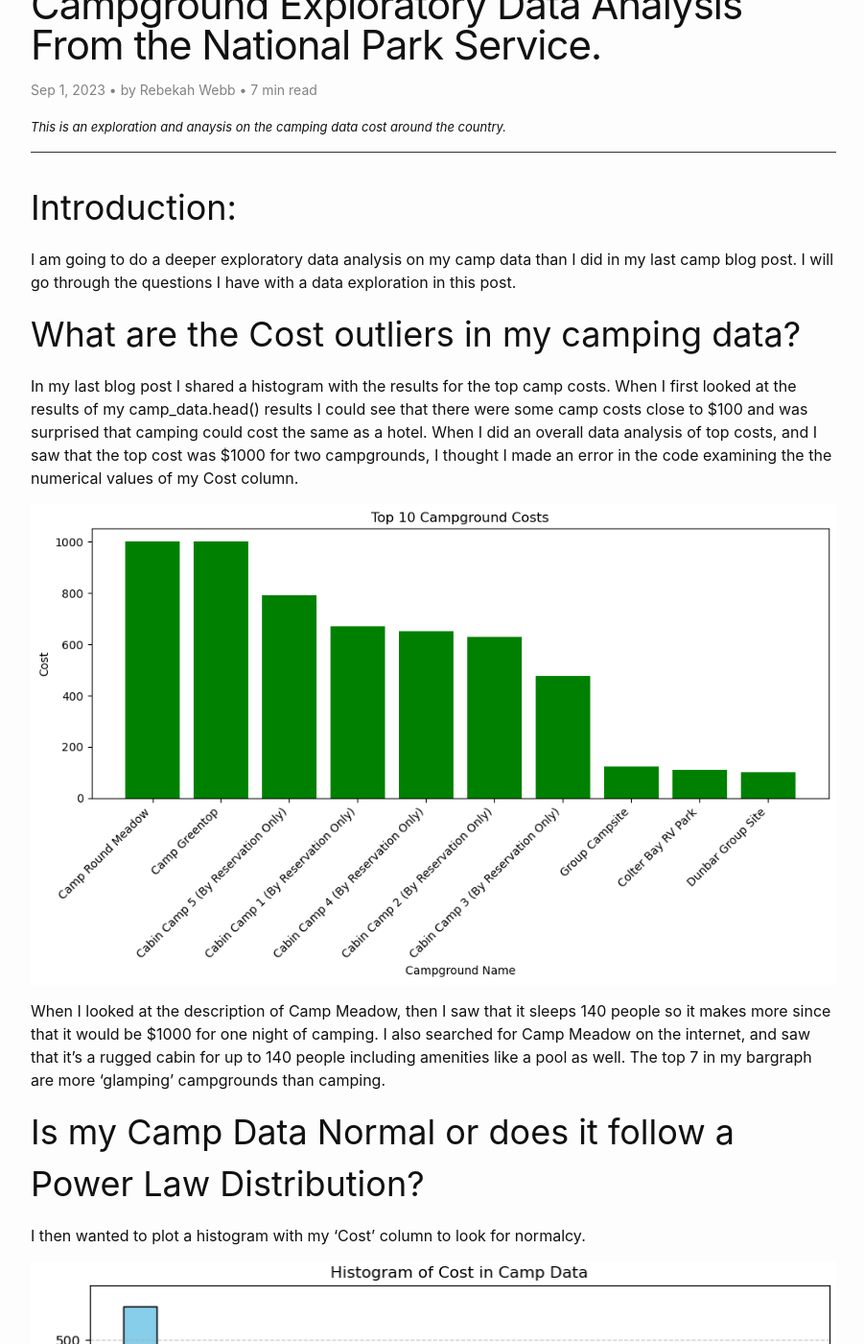
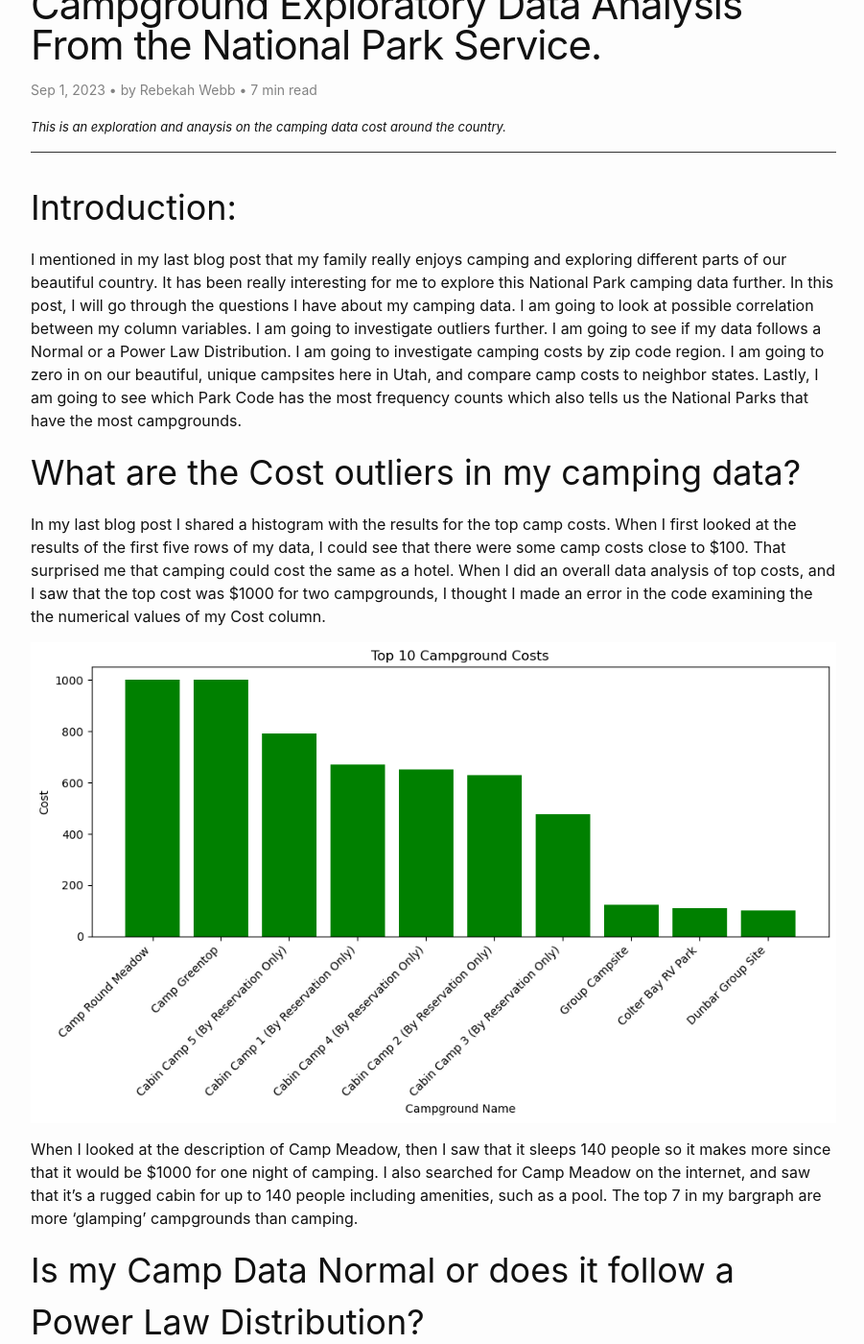
Before and after one commit to bekahwebb/bekahwebb.github.io, a Jekyll site: the page built from _posts/2023-09-01-camp-eda.md, in a window 1280 px wide and 1400 px high, scrolled down 258 px. Shown: the whole window at 96% size, without its empty margins (188-1089 px from the left). Built offline with Jekyll 4.4.1, drawn with Linux system fonts in a browser that asks for light colours; comment, search, counter and statistics services are not loaded; some of the changed text lies outside the part shown.

Commit message:
Some edits to my eda intro.

````diff
--- a/_posts/2023-09-01-camp-eda.md
+++ b/_posts/2023-09-01-camp-eda.md
@@ -6,14 +6,14 @@ description: This is an exploration and anaysis on the camping data cost around
 image: /assets/images/camp_angels_land.png
 ---
 # Introduction:
- I am going to do a deeper exploratory data analysis on my camp data than I did in my last camp blog post.  I will go through the questions I have with a data exploration in this post.
+I mentioned in my last blog post that my family really enjoys camping and exploring different parts of our beautiful country.  It has been really interesting for me to explore this  National Park camping data further. In this post, I will go through the questions I have about my camping data. I am going to look at possible correlation between my column variables.  I am going to investigate outliers further.  I am going to see if my data follows a Normal or a Power Law Distribution.  I am going to investigate camping costs by zip code region.  I am going to zero in on our beautiful, unique campsites here in Utah, and compare camp costs to neighbor states.  Lastly, I am going to see which Park Code has the most frequency counts which also tells us the National Parks that have the most campgrounds.
 
 # What are the Cost outliers in my camping data?
-In my last blog post I shared a histogram with the results for the top camp costs.  When I first looked at the results of my camp_data.head() results I could see that there were some camp costs close to $100 and was surprised that camping could cost the same as a hotel.  When I did an overall data analysis of top costs, and I saw that the top cost was $1000 for two campgrounds, I thought I made an error in the code examining the the numerical values of my Cost column.
+In my last blog post I shared a histogram with the results for the top camp costs.  When I first looked at the results of the first five rows of my data, I could see that there were some camp costs close to $100. That surprised me that camping could cost the same as a hotel.  When I did an overall data analysis of top costs, and I saw that the top cost was $1000 for two campgrounds, I thought I made an error in the code examining the the numerical values of my Cost column.
 
 ![cost_hist.png](/assets/images/cost_hist.png)
 
-When I looked at the description of Camp Meadow, then I saw that it sleeps 140 people so it makes more since that it would be $1000 for one night of camping. I also searched for Camp Meadow on the internet, and saw that it's a rugged cabin for up to 140 people including amenities like a pool as well.  The top 7 in my bargraph are more 'glamping' campgrounds than camping.
+When I looked at the description of Camp Meadow, then I saw that it sleeps 140 people so it makes more since that it would be $1000 for one night of camping. I also searched for Camp Meadow on the internet, and saw that it's a rugged cabin for up to 140 people including amenities, such as a pool.  The top 7 in my bargraph are more 'glamping' campgrounds than camping.
 
 # Is my Camp Data Normal or does it follow a Power Law Distribution?
 I then wanted to plot a histogram with my 'Cost' column to look for normalcy.
@@ -32,7 +32,7 @@ It should have a linear shape if it follows a Power Law Distribution, looking at
 
 
 ```python
- Latitude	Longitude	Number Of Sites Reservable	Number Of Sites First Come First Serve	Cost
+Latitude	Longitude	Number Of Sites Reservable	Number Of Sites First Come First Serve	Cost
 Latitude	1.000000	-0.071330	0.004874	-0.022480	-0.028497
 Longitude	-0.071330	1.000000	-0.109048	-0.024575	0.080968
 Number Of Sites Reservable	0.004874	-0.109048	1.000000	-0.018321	0.023920
@@ -61,17 +61,13 @@ The Midwest area in the US has the top average cost by region 55, eg Minnesota.
 
 # How does Utah campgound costs compare to other neighbor states campground costs?
 
-Looking at boxplots by region of Utah and surrounding neighbors
-
-
 I mentioned in my first blog post that Utah is typically where my family goes camping.  I thought it would be fun to compare Utah with surrounding neighbor states to compare campground cost by region with BYU's state and bordering states.  I did boxplots for UT, ID, WY, CO, NM, AZ, and NV.
-
 
 ![ut&neighbs.box.png](/assets/images/ut&neighbs.box.png)
 
 Left to right the box plots are representing the Zip code regions of AZ, CO, NV, UT, WY, ID, and NM.  There are a few outliers in UT, WY, and ID.  ID has the highest cost for camping.  The order of highest campground cost to lowest is ID, UT, WY, CO, NM, AZ, and NV has missing values for the zip code so the campground cost is not represented in these results. UT, WY, and NM are positively skewed, and AZ, and ID are negatively skewed.
 
-On a personal note, I have been to the following National parks in these boxplots: AZ, the Grand Canyon, UT, Arches, Zion, Bryce Canyon, Capital Reef and the Canyonlands, and ID, Yellowstone.  I have enjoyed camping at most of these locations, the exceptions were Zion, the Grand Canyon, and Capital Reef where my family stayed in motels.
+On a personal note, I have been to the following National parks in these boxplots: AZ, the Grand Canyon, UT, Arches, Zion, Bryce Canyon, Capital Reef and the Canyonlands, and in ID, Yellowstone.  I have enjoyed camping at most of these locations, the exceptions were Zion, the Grand Canyon, and Capital Reef where my family stayed in motels.
 
 One of our favorite places to camp in UT is an open secret, so you are welcome for this info.  Castleton Rock is a bit off the beaten path for Arches National Park in Castle Valley, UT. It is a free campground and is world famous for it's photo graphic appeal and it's classic rock climbing routes. Some UT trivia that could be added to the capital building museum on things filmed in UT, is that the location was featured in a Chevy commercial in 1973.
 
@@ -79,7 +75,7 @@ One of our favorite places to camp in UT is an open secret, so you are welcome f
 
 # What are the Park Codes Frequency ie how many campgrounds are in each Park Code?
 
-I wanted to see how frequently the Park Codes were used throughout my data.  I thought it would be cool to look at a word cloud to see the most frequently used Park Codes.
+I wanted to see how frequently the Park Codes were used throughout my data.  I thought it would be interesting to look at a word cloud to see the most frequently used Park Codes.
 
 
 ![top.wordcloud.png](/assets/images/top.wordcloud.png)
````
Also changed, not shown: other parts of _posts/2023-09-01-camp-eda.md (+1 -1 lines).
